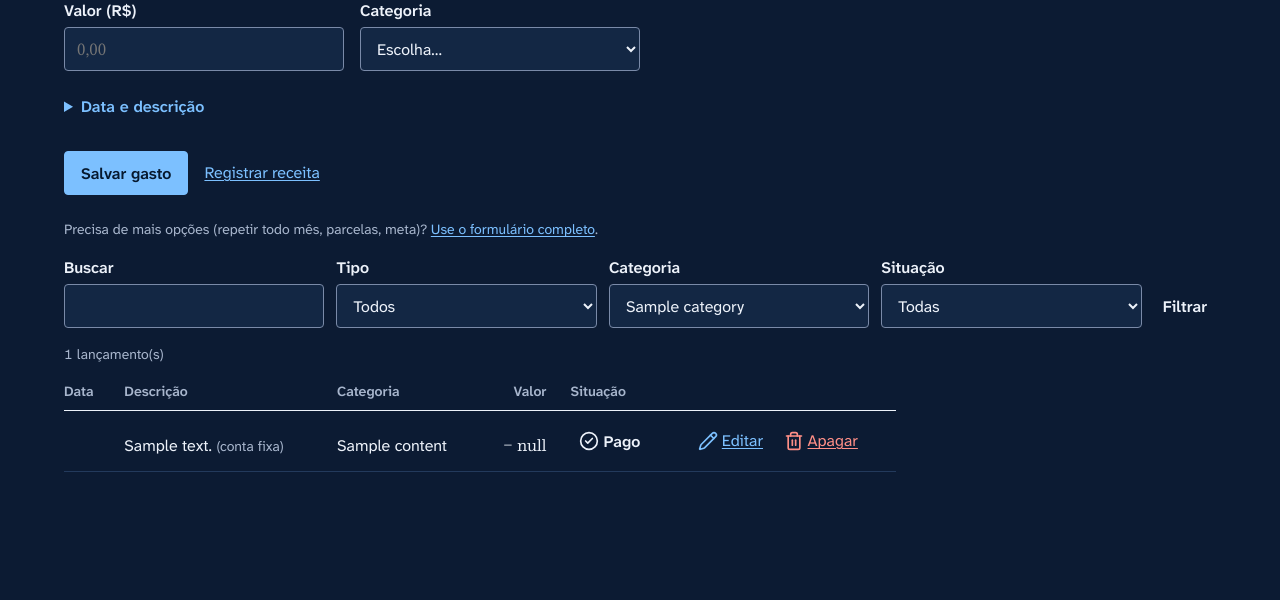
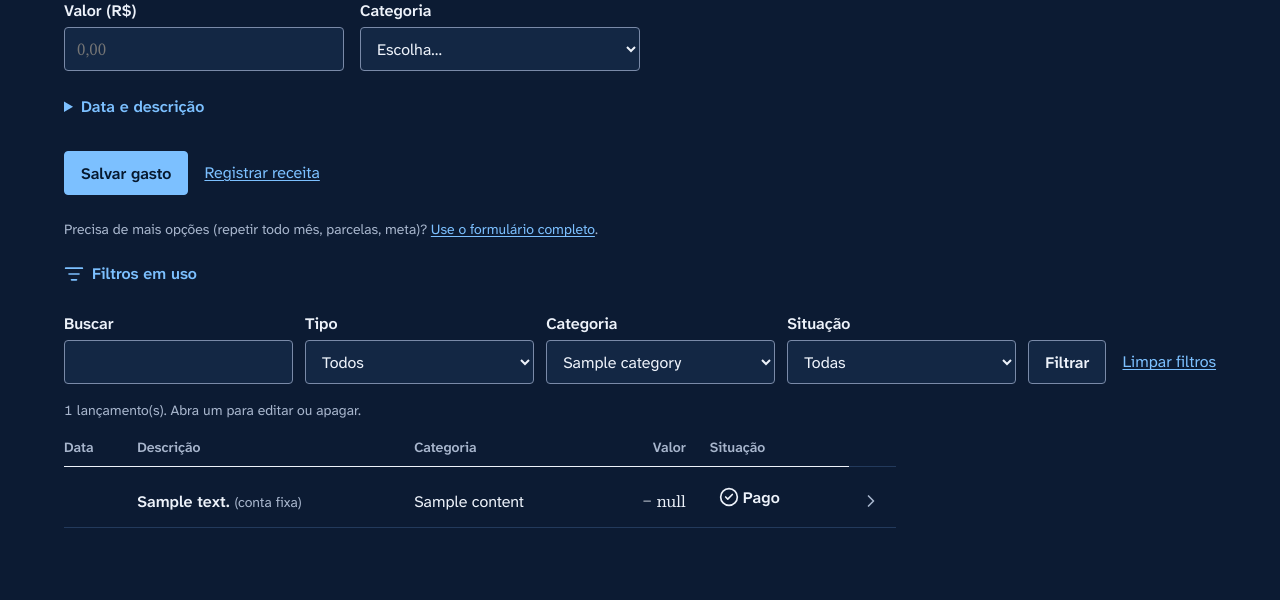
Before and after one commit to fabasDev/sistema-de-controle-financeiro, a Spring app: template src/main/resources/templates/transactions/list.html in a window 1280 px wide. Shown: the part 204-804 px from the top of the page. Before the commit the page ends 676 px from the top, so only its background shows below. Run offline with Thymeleaf, Linux system fonts and the light colour scheme; the template is opened without the code that fills it: most values are stand-ins (such as "Sample title", 1, 10 or a date in 2020); data that the repository does not hold is empty; some of the project's set-up classes (security, data sources, template engines, error pages and the like) are left out, and stand-ins take their place; database files in the repository are not loaded.

Commit message:
Abre a edição pela linha do lançamento e recolhe os filtros
Na lista de lançamentos, cada linha repetia "Editar" e um "Apagar"
vermelho (18 links vermelhos na tela com os dados de exemplo), e os
filtros empurravam a lista para baixo.

- A linha inteira abre a edição: o link da descrição se estica sobre
  ela, com uma seta à direita como pista. O botão de pago/a pagar fica
  por cima do link e continua funcionando. O foco do teclado contorna a
  linha toda, e o leitor de tela ouve "Editar" e a descrição.
- "Apagar este lançamento" foi para a tela de edição, separado do
  "Salvar". Com JavaScript apaga na hora e oferece desfazer; sem, passa
  pela página de confirmação, como antes.
- Filtros dentro de um <details>, recolhidos. Com algum filtro em uso
  vêm abertos, com "Filtros em uso" e "Limpar filtros".
- Conferido no Chrome em 390 px: tocar no valor abre a edição certa,
  tocar em pago troca a situação sem sair da lista, apagar e desfazer
  funcionam, sem erro de console nem de CSP.
- TransactionListTest cobre o link da linha, o apagar na edição e os
  filtros recolhidos e abertos.

Co-Authored-By: Claude Opus 5.5 <noreply@anthropic.com>

```diff
--- a/src/main/resources/static/css/app.css
+++ b/src/main/resources/static/css/app.css
@@ -470,6 +470,29 @@
     padding-inline: var(--space-2);
   }
   a[data-delete] { color: var(--negative); }
+
+  /*
+   * Lista de lançamentos: a linha inteira abre a edição. O link da descrição se estica sobre a
+   * linha (::after); o botão de pago/a pagar fica por cima dele. O foco do teclado contorna a linha.
+   */
+  .ledger-links tbody tr { position: relative; }
+  .ledger-links tbody tr:hover { background: var(--paper-raised); }
+  /* A linha inteira é o alvo de toque, então o link não leva o recuo nem a largura mínima de .table td > a. */
+  .ledger-links .row-link { display: inline; min-inline-size: 0; min-block-size: 0; padding: 0; color: inherit; font-weight: 600; text-decoration: none; }
+  .row-link::after { content: ""; position: absolute; inset-block: 0; inset-inline: calc(-1 * var(--space-2)); }
+  .ledger-links tbody tr:hover .row-link { text-decoration: underline; }
+  .row-link:focus-visible { outline: none; }
+  .row-link:focus-visible::after { outline: 3px solid var(--accent); }
+  .ledger-links .ledger-status form { position: relative; z-index: 1; }
+  .ledger-go { color: var(--ink-muted); text-align: end; }
+
+  /* Apagar, na edição: separado do "Salvar" por espaço e uma linha. */
+  .danger-zone { margin-block-start: var(--space-6); padding-block-start: var(--space-4); border-block-start: 1px solid var(--rule); }
+
+  /* Filtros recolhidos: o ícone faz o papel do triângulo. */
+  .filters-box { margin-block: var(--space-3); }
+  .filters-box > summary { display: inline-flex; align-items: center; gap: var(--space-2); list-style: none; }
+  .filters-box > summary::-webkit-details-marker { display: none; }
   .is-income { color: var(--accent); }
   .status-toggle[aria-pressed="true"] { color: var(--accent); }
 
@@ -530,7 +553,8 @@
     .ledger-cat { grid-area: cat; }
     .ledger :is(.ledger-date, .ledger-cat) { color: var(--ink-muted); font-size: var(--text-small); }
     .ledger-status { grid-area: status; margin-inline-start: calc(-1 * var(--space-2)); }
-    .ledger .row-actions { grid-area: actions; }
+    .ledger .row-actions, .ledger .ledger-go { grid-area: actions; }
+    .ledger .ledger-go { display: flex; align-items: center; justify-content: flex-end; }
   }
 
   .filters { display: flex; flex-wrap: wrap; gap: var(--space-3); align-items: end; margin-block: var(--space-4); }
--- a/src/main/resources/templates/transactions/form.html
+++ b/src/main/resources/templates/transactions/form.html
@@ -75,6 +75,11 @@
             <a class="link-standalone" th:href="@{/lancamentos}">Cancelar</a>
         </p>
     </form>
+
+    <!-- Apagar fica aqui, longe do "Salvar". Com JavaScript apaga na hora e oferece desfazer; sem, pede confirmação. -->
+    <p th:if="${editingId}" class="danger-zone">
+        <a data-delete class="link-standalone" th:href="@{/lancamentos/{id}/excluir(id=${editingId})}"><svg th:replace="~{fragments/icons :: trash}"></svg> Apagar este lançamento</a>
+    </p>
 </main>
 </body>
 </html>
--- a/src/main/resources/templates/transactions/list.html
+++ b/src/main/resources/templates/transactions/list.html
@@ -17,7 +17,13 @@
         Precisa de mais opções (repetir todo mês, parcelas, meta)? <a th:href="@{/lancamentos/novo}">Use o formulário completo</a>.
     </p>
 
-    <!-- Filtros por GET: ficam na URL e sobrevivem a editar e voltar. -->
+    <!--
+      Filtros por GET: ficam na URL e sobrevivem a editar e voltar. Ficam recolhidos para a lista
+      aparecer logo; com algum filtro em uso, já vêm abertos.
+    -->
+    <details class="filters-box" th:with="filtered=${!#strings.isEmpty(search) or type != null or categoryId != null or status != null}"
+             th:open="${filtered}">
+        <summary><svg th:replace="~{fragments/icons :: listFilter}"></svg> <span th:text="${filtered} ? 'Filtros em uso' : 'Filtrar'">Filtrar</span></summary>
     <form th:action="@{/lancamentos}" method="get" class="filters">
         <input type="hidden" name="mes" th:value="${month}">
         <div class="field">
@@ -48,16 +54,24 @@
                 <option value="pago" th:selected="${status == 'pago'}">Pagos ou recebidos</option>
             </select>
         </div>
-        <button type="submit" class="button-quiet">Filtrar</button>
+        <div class="actions">
+            <button type="submit">Filtrar</button>
+            <a th:if="${filtered}" class="link-standalone" th:href="@{/lancamentos(mes=${month})}">Limpar filtros</a>
+        </div>
     </form>
+    </details>
 
     <p th:if="${page.totalElements == 0}" class="empty">
         Nada por aqui neste mês com esses filtros. Registre um gasto no formulário acima ou limpe os filtros.
     </p>
 
-    <!-- No celular cada lançamento vira um bloco de três linhas (ver .ledger no app.css). -->
-    <table th:if="${page.totalElements > 0}" class="table ledger">
-        <caption class="small" th:text="${page.totalElements} + ' lançamento(s)'"></caption>
+    <!--
+      No celular cada lançamento vira um bloco de três linhas (ver .ledger no app.css). Tocar em
+      qualquer parte da linha abre a edição: o link da descrição cobre a linha toda, e só o botão
+      de pago/a pagar fica por cima dele. Apagar fica dentro da edição.
+    -->
+    <table th:if="${page.totalElements > 0}" class="table ledger ledger-links">
+        <caption class="small" th:text="${page.totalElements} + ' lançamento(s). Abra um para editar ou apagar.'"></caption>
         <thead>
         <tr>
             <th scope="col">Data</th>
@@ -65,14 +79,14 @@
             <th scope="col">Categoria</th>
             <th scope="col" class="num">Valor</th>
             <th scope="col">Situação</th>
-            <th scope="col"><span class="visually-hidden">Ações</span></th>
+            <td></td>
         </tr>
         </thead>
         <tbody>
         <tr th:each="t : ${page.content}">
             <td class="ledger-date" th:text="${@fmt.date(t.date)}"></td>
             <td class="ledger-desc">
-                <span th:text="${t.description}"></span>
+                <a class="row-link" th:href="@{/lancamentos/{id}/editar(id=${t.id})}"><span class="visually-hidden">Editar </span><span th:text="${t.description}"></span></a>
                 <span th:if="${t.fromRecurring}" class="small">(conta fixa)</span>
             </td>
             <td class="ledger-cat" th:text="${t.categoryName} ?: 'Sem categoria'"></td>
@@ -87,10 +101,7 @@
                     </button>
                 </form>
             </td>
-            <td class="row-actions">
-                <a th:href="@{/lancamentos/{id}/editar(id=${t.id})}"><svg th:replace="~{fragments/icons :: pencil}"></svg> Editar<span class="visually-hidden" th:text="' ' + ${t.description}"></span></a>
-                <a data-delete th:href="@{/lancamentos/{id}/excluir(id=${t.id})}"><svg th:replace="~{fragments/icons :: trash}"></svg> Apagar<span class="visually-hidden" th:text="' ' + ${t.description}"></span></a>
-            </td>
+            <td class="ledger-go" aria-hidden="true"><svg th:replace="~{fragments/icons :: chevronRight}"></svg></td>
         </tr>
         </tbody>
     </table>
```
Also changed, not shown: 1 other file.
